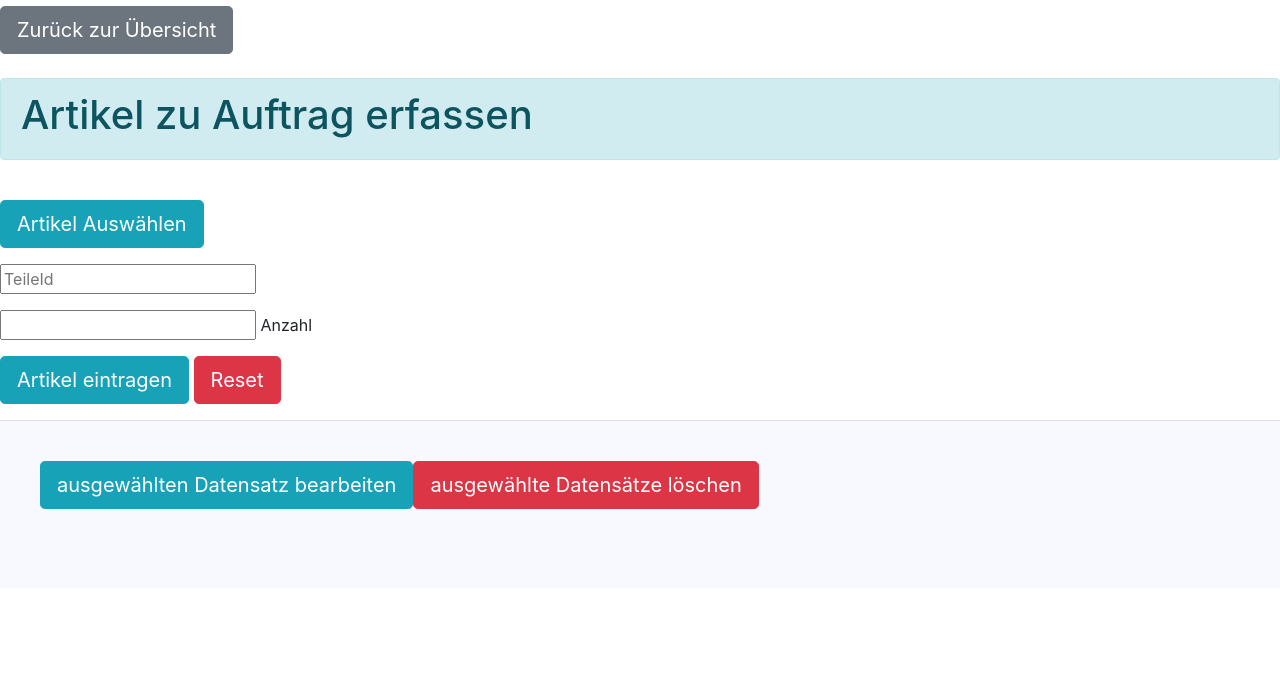
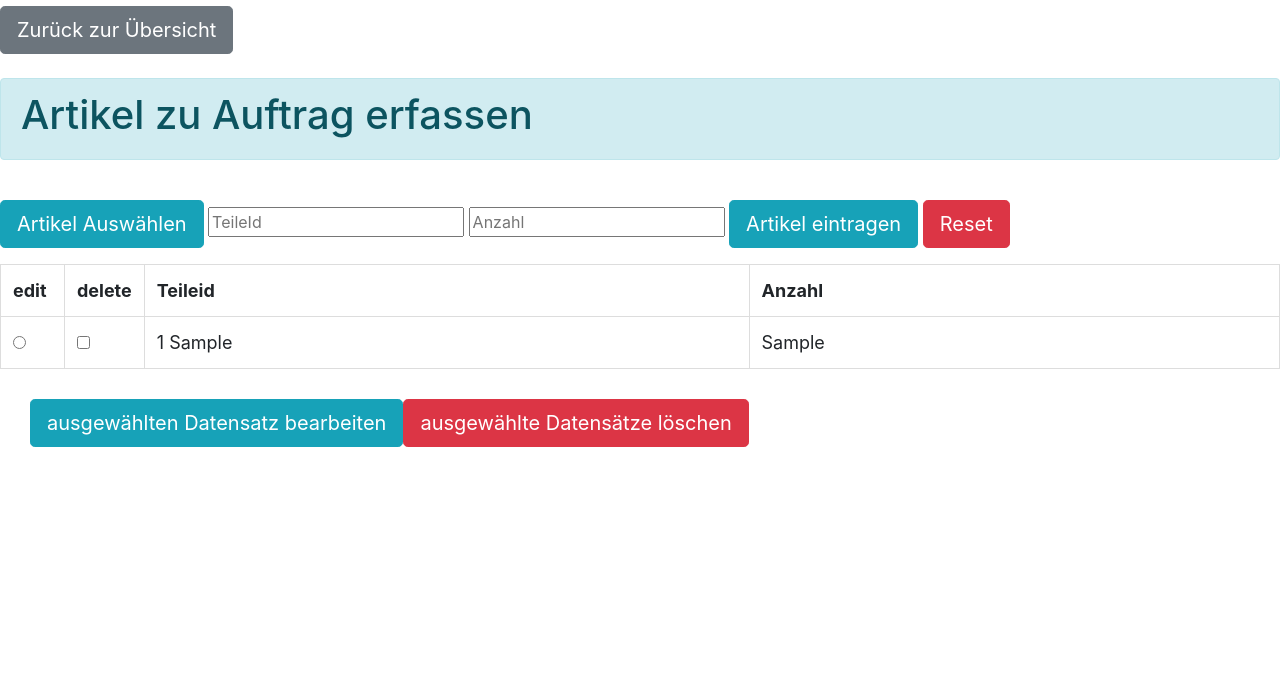
Before and after one commit to anassheikhmustafa/ProjektKFZ, a PHP site: page /auftrag/auftragedit.php in a window 1280 px wide. Shown: the part 212-904 px from the top of the page. After the commit the page ends 659 px from the top, so only its background shows below. Run offline with PHP 8.4, Linux system fonts and the light colour scheme; the visitor is signed in with stand-in values (Sample User, id 1); tables that the repository leaves empty or names only in its code hold one stand-in row (values such as "Sample post"); data that the repository does not hold is empty; some libraries are stand-ins or nearby versions.

Commit message:
Änderungen

```diff
--- a/projekt/auftrag/auftragedit.php
+++ b/projekt/auftrag/auftragedit.php
@@ -10,14 +10,15 @@
 <title>Auftrag</title>
 
 <style>
+
+
 div.sticky {
-  position: -webkit-sticky;
   position: sticky;
   bottom: 0;
-  padding: 40px;
+  padding: 30px;
   width: 100%;
   font-size: 15px;
-  background-color: #F8F8FF;
+  background-color: #FFFFFF;
 
 }
 * {
--- a/projekt/auftrag/newrep.php
+++ b/projekt/auftrag/newrep.php
@@ -77,11 +77,10 @@
 
 <!--<form action="auftragedit.php" method="post">  <p><input name="teileid"> Teileid</p> -->
 <form  method='post'>
-    <p><button type='button' class='btn btn-info btn-lg' data-toggle='modal' data-target='#myModal' >Artikel Auswählen</button></p>
-    <p><input type='text' id='namap'  placeholder='TeileId' name='teileid' onfocus='blur()'></p>
-    <p><input name="anzahl"> Anzahl</p>
-    <p><input type="submit" name="neuenArtikelanlegen" value="Artikel eintragen"  class="btn btn-info btn-lg"> <input  class="btn btn-danger btn-lg" type="reset"></p>
-
+    <p><button type='button' class='btn btn-info btn-lg' data-toggle='modal' data-target='#myModal' >Artikel Auswählen</button>
+    <input type='text' id='namap'  placeholder='TeileId' name='teileid' onfocus='blur()'>
+    <input name="anzahl" placeholder="Anzahl">
+    <input type="submit" name="neuenArtikelanlegen" value="Artikel eintragen"  class="btn btn-info btn-lg"> <input  class="btn btn-danger btn-lg" type="reset"></p>
 </form>
 
 <!-- Modal -->
```
